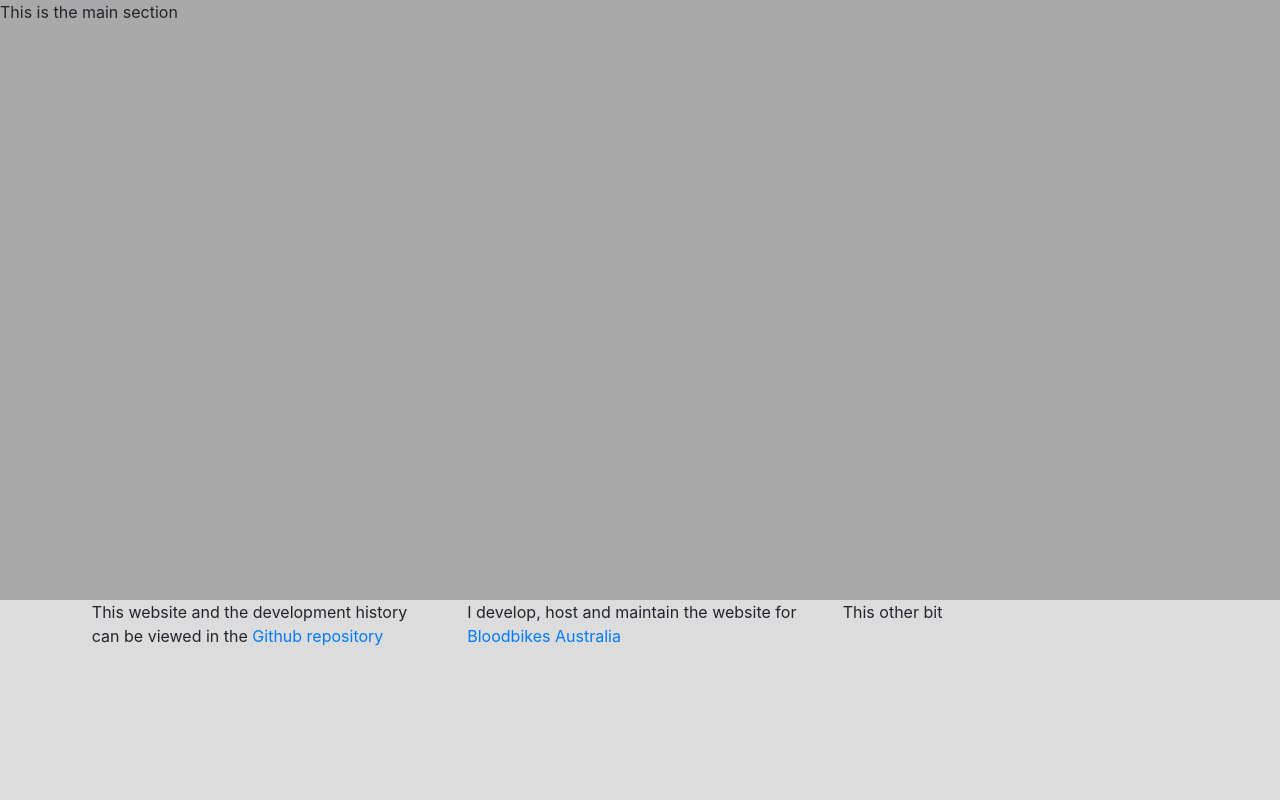
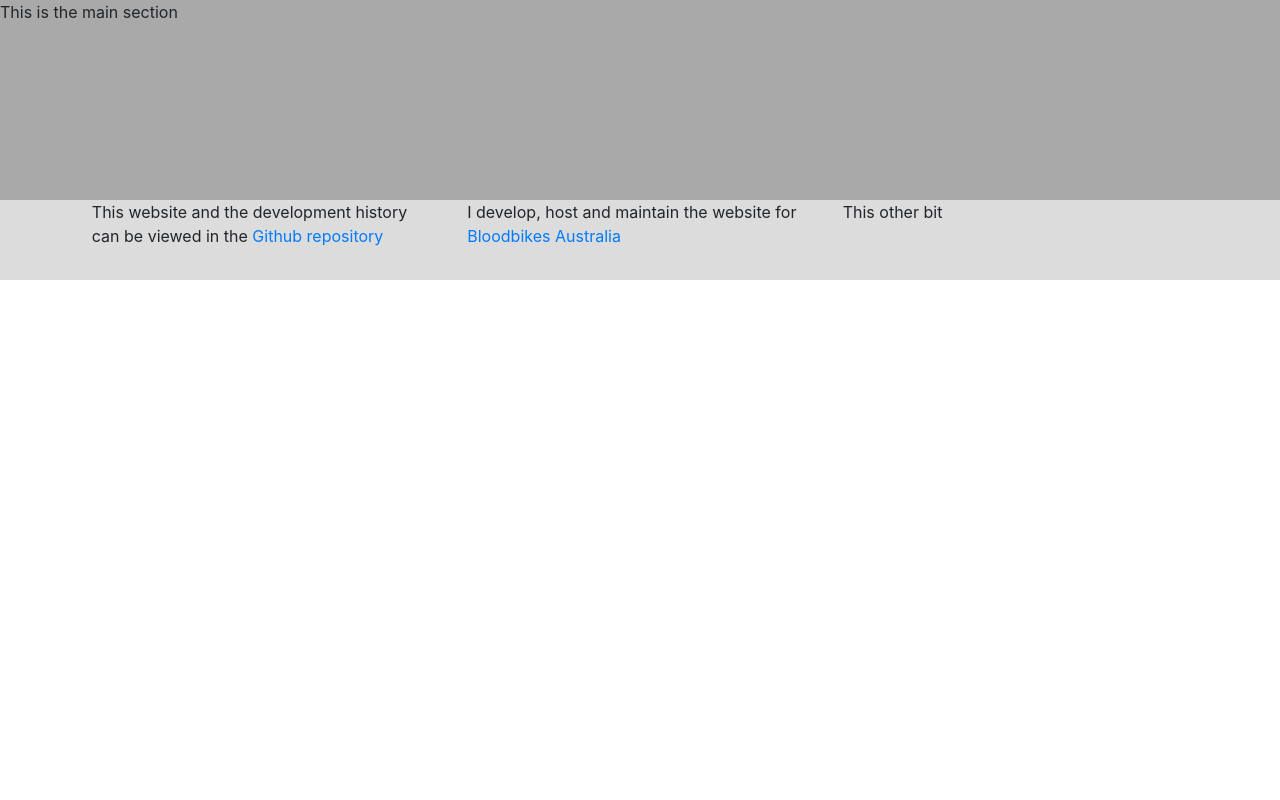
Before and after one commit to tuxcomputers/tux_com_au, a Flask app: page / in a window 1280 px wide. Shown: the part 136-936 px from the top of the page. After the commit the page ends 416 px from the top, so only its background shows below. Run offline with Flask 2, Linux system fonts and the light colour scheme; some libraries are stand-ins or nearby versions.

Commit message:
Have sections use min-height

```diff
--- a/pythonsite/static/styles/styles.css
+++ b/pythonsite/static/styles/styles.css
@@ -17,12 +17,12 @@ nav
 
 main
 {
-    height: 600px;
+    min-height: 200px;
     background-color: darkgrey;
 }
 
 footer
 {
-    height: 200px;
+    min-height: 80px;
     background-color: gainsboro;
 }
```
